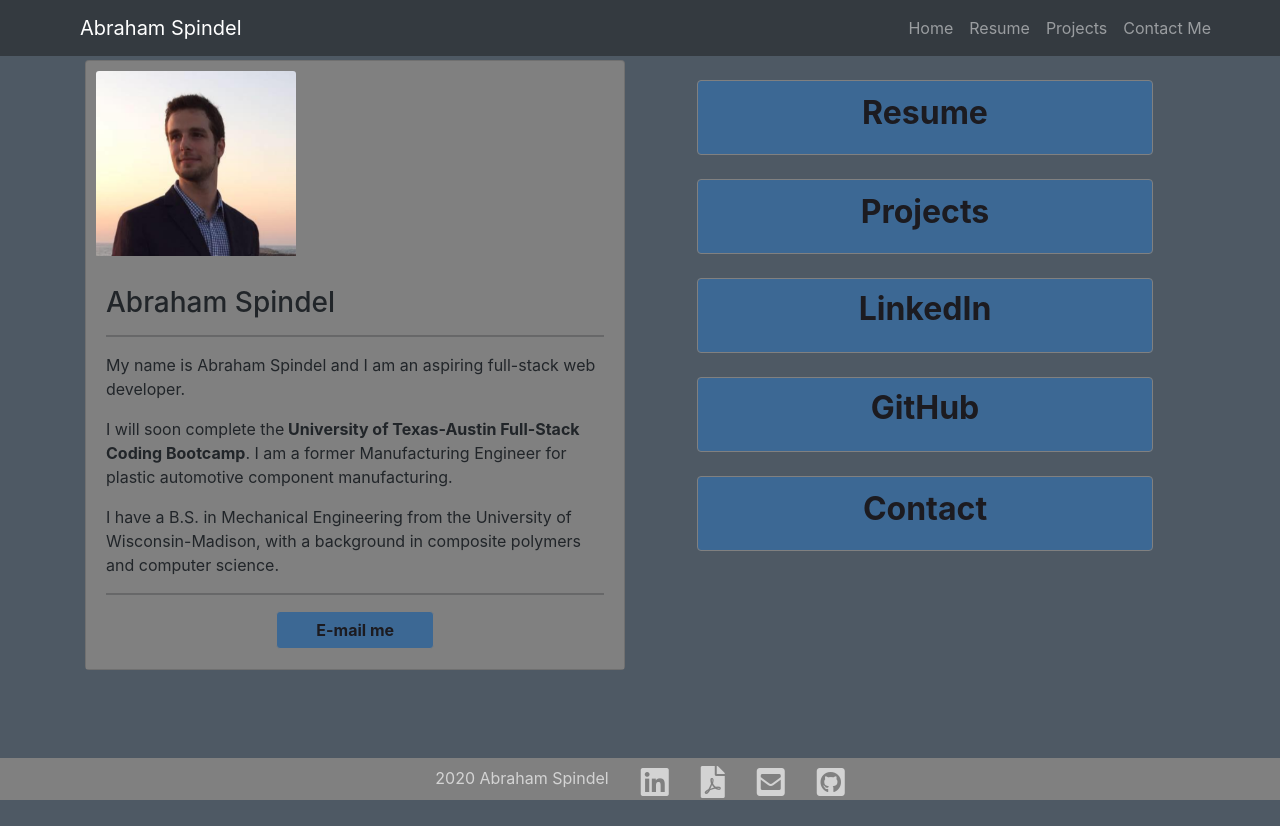
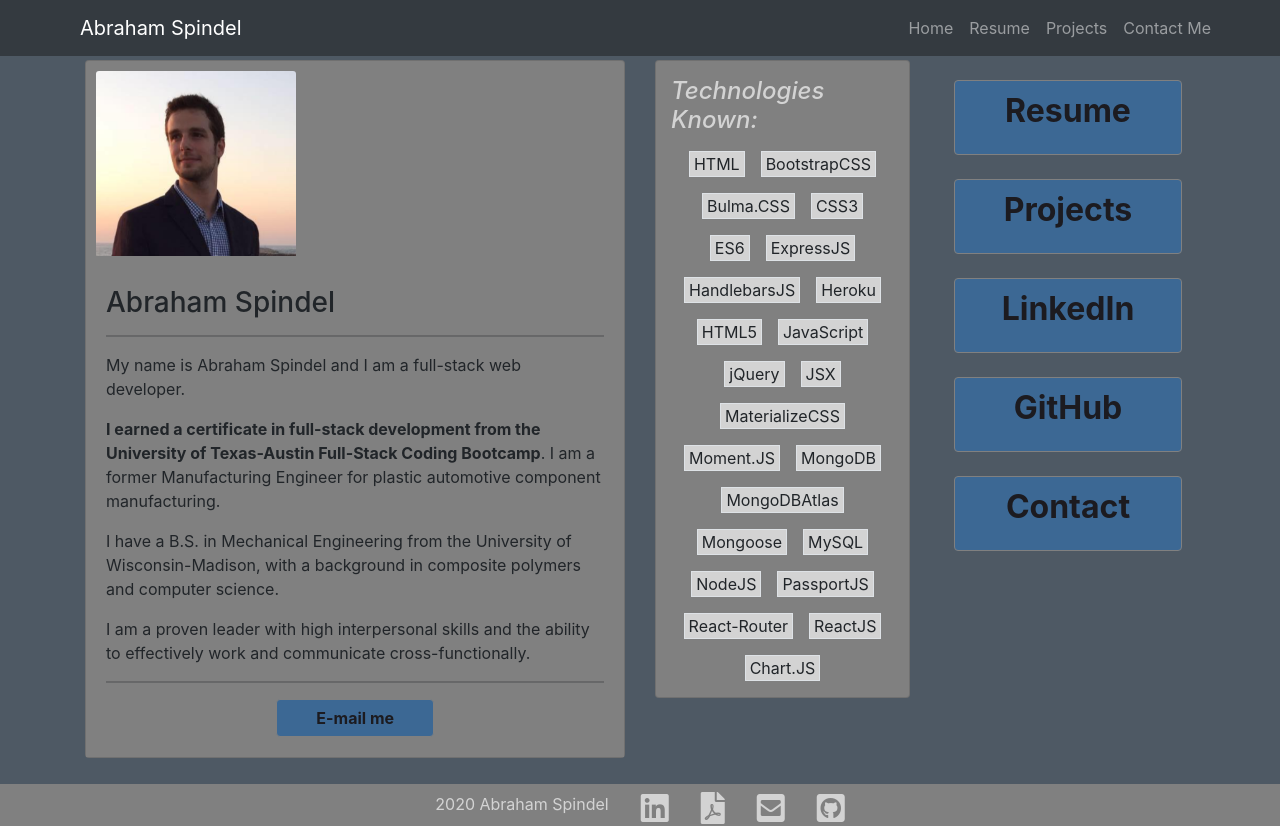
Before and after one commit to abraspin/abraspin.github.io, a React (Create React App) app: page / in a window 1280 px wide. Before the commit the page ends 800 px from the top, so only its background shows below. Built offline with nearby package versions, Linux system fonts and the light colour scheme.

Commit message:
add known skills to home page

```diff
--- a/src/pages/Home/index.js
+++ b/src/pages/Home/index.js
@@ -2,6 +2,32 @@ import "./style.css";
 import { BrowserRouter as Router, Switch, Route, Link } from "react-router-dom";
 
 function Home() {
+  let technologiesKnown = [ "HTML",
+
+  'BootstrapCSS',
+   'Bulma.CSS',
+   'CSS3',
+   'ES6',
+   'ExpressJS',
+   'HandlebarsJS',
+   'Heroku',
+   'HTML5',
+   'JavaScript',
+   'jQuery',
+   'JSX',
+   'MaterializeCSS',
+ 'Moment.JS',
+   'MongoDB',
+   'MongoDBAtlas',
+   'Mongoose',
+   'MySQL',
+   'NodeJS',
+   'PassportJS',
+'React-Router',
+   'ReactJS',
+   'Chart.JS'
+  ];
+
   return (
     <div>
       <div className="container">
@@ -12,17 +38,19 @@ function Home() {
               <div className="card-body">
                 <h3 className="card-title">Abraham Spindel</h3>
                 <hr></hr>
-                <p className="card-text">My name is Abraham Spindel and I am an aspiring full-stack web developer.</p>
+                <p className="card-text">My name is Abraham Spindel and I am a full-stack web developer.</p>
                 <p>
-                  I will soon complete the
-                  <strong> University of Texas-Austin Full-Stack Coding Bootcamp</strong>. I am a former Manufacturing Engineer
+                  <strong> I earned a certificate in full-stack development from the
+               University of Texas-Austin Full-Stack Coding Bootcamp</strong>. I am a former Manufacturing Engineer
                   for plastic automotive component manufacturing.
                 </p>
                 <p>
                   I have a B.S. in Mechanical Engineering from the University of Wisconsin-Madison, with a background in composite
                   polymers and computer science.
+
+
                 </p>
-
+<p> I am a proven leader with high interpersonal skills and the ability to effectively work and communicate cross-functionally.</p>
                 <hr></hr>
 
                 <div className="row">
@@ -35,13 +63,29 @@ function Home() {
           </div>
 
           {/* <!-- Links to rest of website, right half of this row --> */}
+          <aside className="  col-md-3">
+          <div className = " card mt-1 container card-deck justify-content-center mx-auto py-2">
+          <h4 className = "font-italic mt-2" style = {{color:"lightgray"}}>Technologies Known:</h4>
+          {technologiesKnown.map((technology) => {
+            return (
+              <div
+                style={{ width: "auto", backgroundColor:"lightgray" }}
+                className="border m-2 px-1"
+              >
+                {technology}
+              </div>
+            );
+          })}
 
-          <aside className="col-md-6">
+          </div>
+
+</aside>
+          <aside className="col-md-3">
             <div className="row my-4">
               {/* <a className="btn  link-button hvr-grow" href={"Resume"}>
                 Resume
               </a> */}
-              <Link to="/Resume" className="nav-link btn  link-button hvr-grow">
+              <Link to="/Resume" className=" btn  link-button hvr-grow">
                 Resume
               </Link>
             </div>
@@ -49,13 +93,13 @@ function Home() {
               {/* <a className="btn  link-button hvr-grow" href={"Projects"}>
                 Projects
               </a> */}
-              <Link to="/Projects" className="nav-link btn  link-button hvr-grow">
+              <Link to="/Projects" className=" btn  link-button hvr-grow">
                 Projects
               </Link>
             </div>
             <div className="row my-4">
               <a
-                className="btn  link-button hvr-grow"
+                className="btn   justify-content-center link-button hvr-grow"
                 href="https://www.linkedin.com/in/abrahamspindel/"
                 rel="noreferrer noopener"
                 target="_blank"
@@ -65,7 +109,7 @@ function Home() {
             </div>
             <div className="row my-4">
               <a
-                className="btn  link-button hvr-grow"
+                className="btn justify-content-center link-button hvr-grow"
                 href="https://github.com/abraspin"
                 rel="noreferrer noopener"
                 target="_blank"
@@ -77,11 +121,12 @@ function Home() {
               {/* <a className="btn  link-button hvr-grow" href={"ContactMe"}>
                 Contact
               </a> */}
-              <Link to="/ContactMe" className="nav-link btn  link-button hvr-grow">
+              <Link to="/ContactMe" className=" btn  link-button hvr-grow">
                 Contact
               </Link>
             </div>
           </aside>
+
         </div>
       </div>
 
```
